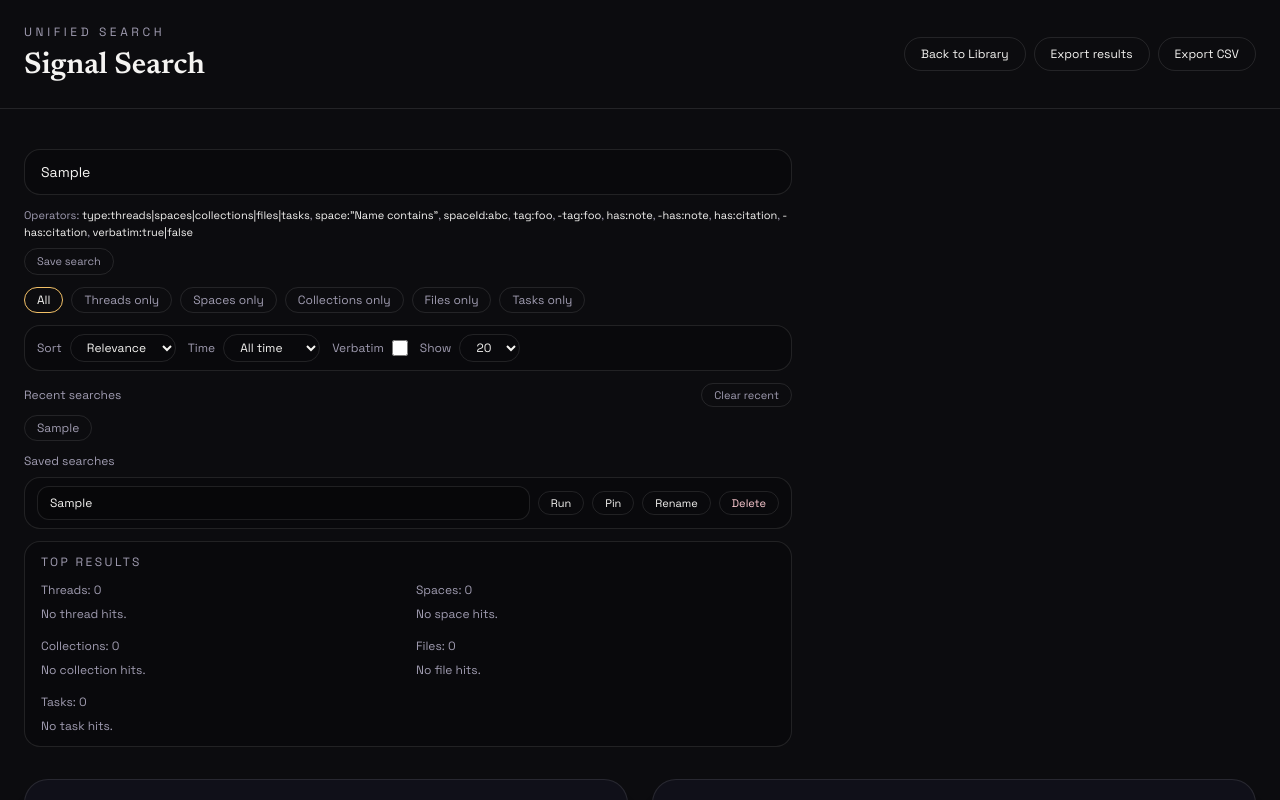
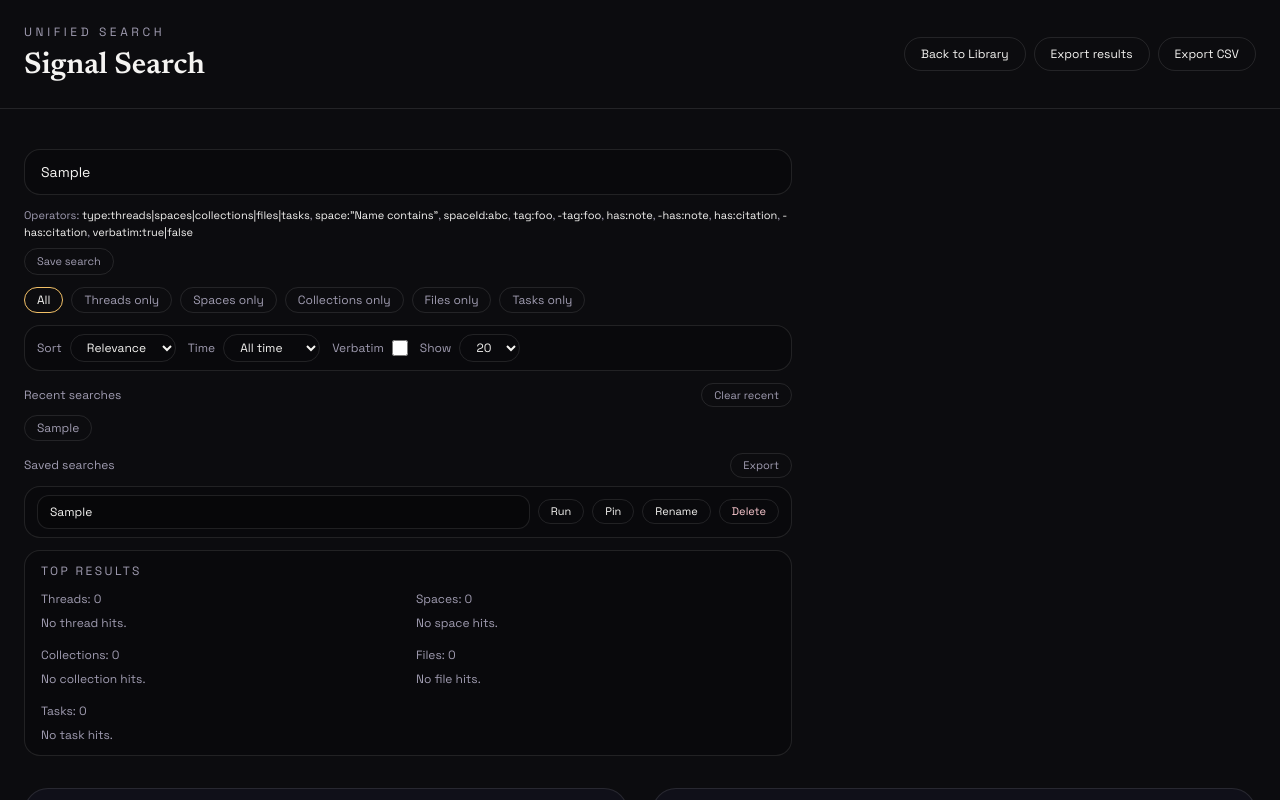
Before and after one commit to sarveshkapre/chat_with_llm, a Next.js app: page /search in a window 1280 px wide. Both pictures are taken after typing "Sample" into the empty fields and a click on the button "Save search". Shown: the top 800 px of the page. Built offline with nearby package versions, Linux system fonts and the light colour scheme.

Commit message:
Unified Search: export saved searches

```diff
--- a/src/components/unified-search.tsx
+++ b/src/components/unified-search.tsx
@@ -961,6 +961,7 @@ export default function UnifiedSearch() {
   }
 
   function exportResults() {
+    const exportedSavedSearches = sortSavedSearches(savedSearches);
     const lines: string[] = [
       "# Signal Search Unified Export",
       "",
@@ -1028,6 +1029,18 @@ export default function UnifiedSearch() {
           `   - Next run: ${new Date(task.nextRun).toLocaleString()}`,
         ].join("\n");
       }),
+      "",
+      "## Saved Searches",
+      ...(exportedSavedSearches.length
+        ? exportedSavedSearches.map((saved, index) => {
+            return [
+              `${index + 1}. ${saved.pinned ? "Pinned: " : ""}${saved.name}`,
+              `   - Query: ${saved.query || "None"}`,
+              `   - Filter: ${saved.filter} · Sort: ${saved.sortBy} · Time: ${saved.timelineWindow} · Limit: ${saved.resultLimit} · Verbatim: ${saved.verbatim ? "true" : "false"}`,
+              `   - Updated: ${new Date(saved.updatedAt).toLocaleString()}`,
+            ].join("\n");
+          })
+        : ["(none)"]),
     ];
 
     const blob = new Blob([lines.join("\n")], { type: "text/markdown" });
@@ -1035,6 +1048,35 @@ export default function UnifiedSearch() {
     const anchor = document.createElement("a");
     anchor.href = url;
     anchor.download = `signal-search-export-${Date.now()}.md`;
+    anchor.click();
+    URL.revokeObjectURL(url);
+  }
+
+  function exportSavedSearches() {
+    const exportedSavedSearches = sortSavedSearches(savedSearches);
+    const lines: string[] = [
+      "# Signal Search Saved Searches",
+      "",
+      `Exported: ${new Date().toLocaleString()}`,
+      "",
+      ...(exportedSavedSearches.length
+        ? exportedSavedSearches.map((saved, index) => {
+            return [
+              `${index + 1}. ${saved.pinned ? "Pinned: " : ""}${saved.name}`,
+              `   - Query: ${saved.query || "None"}`,
+              `   - Filter: ${saved.filter} · Sort: ${saved.sortBy} · Time: ${saved.timelineWindow} · Limit: ${saved.resultLimit} · Verbatim: ${saved.verbatim ? "true" : "false"}`,
+              `   - Created: ${new Date(saved.createdAt).toLocaleString()}`,
+              `   - Updated: ${new Date(saved.updatedAt).toLocaleString()}`,
+            ].join("\n");
+          })
+        : ["(none)"]),
+    ];
+
+    const blob = new Blob([lines.join("\n")], { type: "text/markdown" });
+    const url = URL.createObjectURL(blob);
+    const anchor = document.createElement("a");
+    anchor.href = url;
+    anchor.download = `signal-search-saved-searches-${Date.now()}.md`;
     anchor.click();
     URL.revokeObjectURL(url);
   }
@@ -1436,6 +1478,12 @@ export default function UnifiedSearch() {
             <div className="space-y-2">
               <div className="flex items-center justify-between text-xs text-signal-muted">
                 <span>Saved searches</span>
+                <button
+                  onClick={exportSavedSearches}
+                  className="rounded-full border border-white/10 px-3 py-1 text-[11px]"
+                >
+                  Export
+                </button>
               </div>
               <div className="space-y-2">
                 {sortedSavedSearches.map((saved) => {
```
